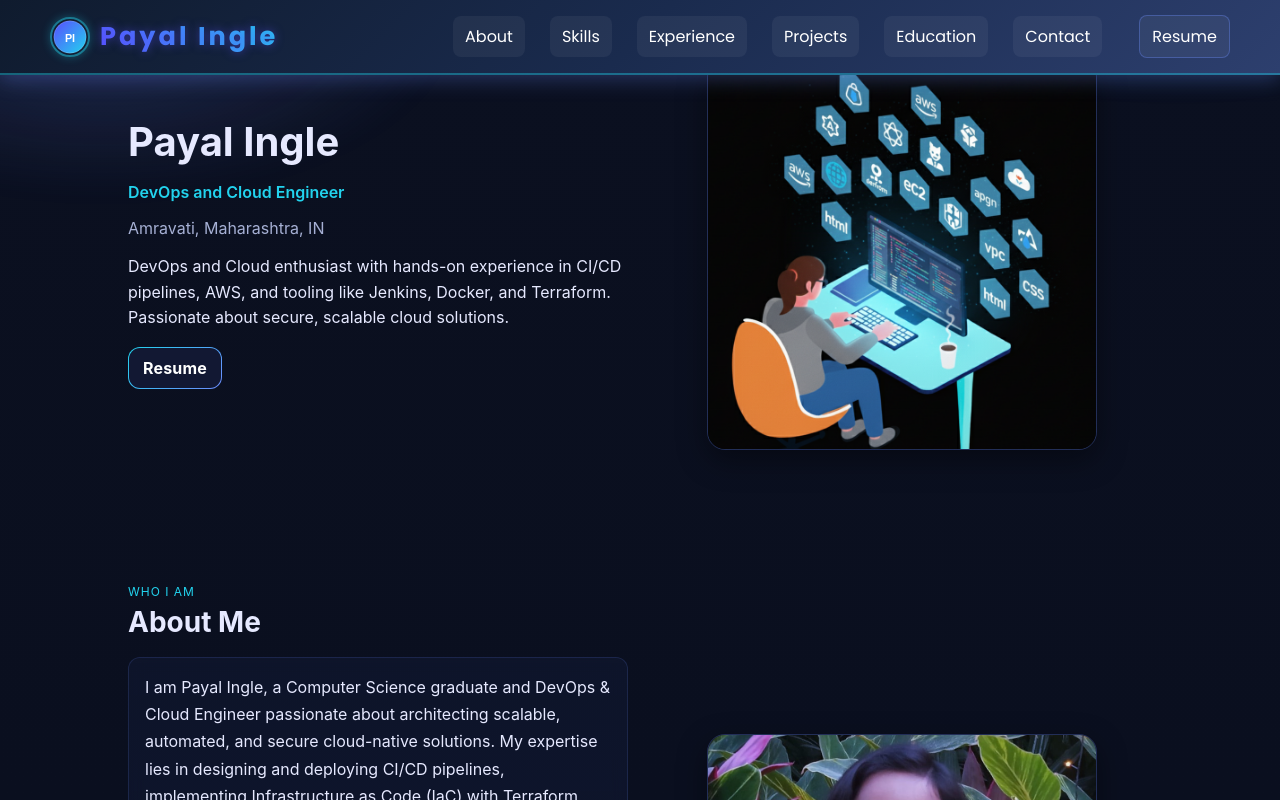
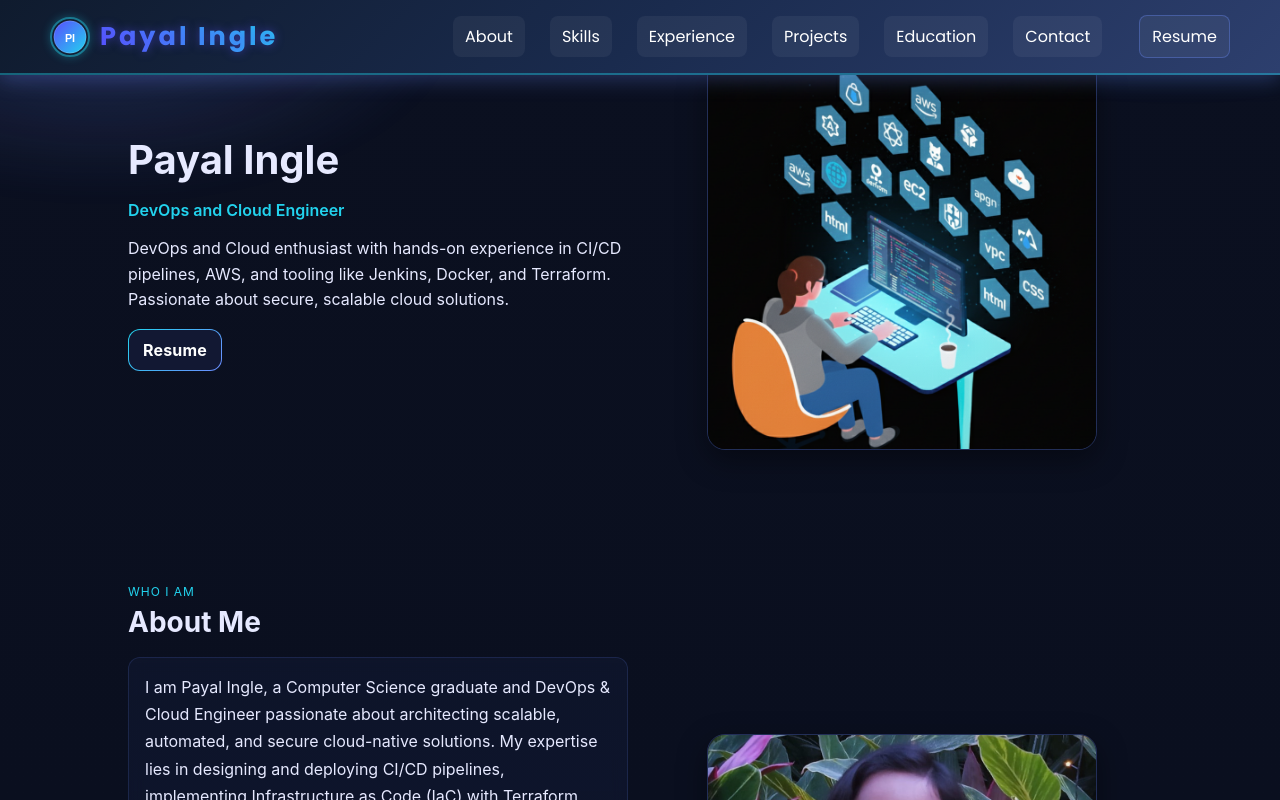
Before and after one commit to Payalingle/My_Personal_Portfolio, a React (Vite) app: page / in a window 1280 px wide. Shown: the top 800 px of the page. Built offline with nearby package versions, Linux system fonts and the light colour scheme.

Commit message:
Updated hero section and fixed portfolio links

```diff
--- a/src/data/resume.js
+++ b/src/data/resume.js
@@ -2,7 +2,6 @@ const resume = {
   hero: {
     name: 'Payal Ingle',
     title: 'DevOps and Cloud Engineer',
-    location: 'Amravati, Maharashtra, IN',
     email: 'payalingle147@gmail.com',
     phone: '+91-7888158609',
     photo: '/payal.jpg',
```
